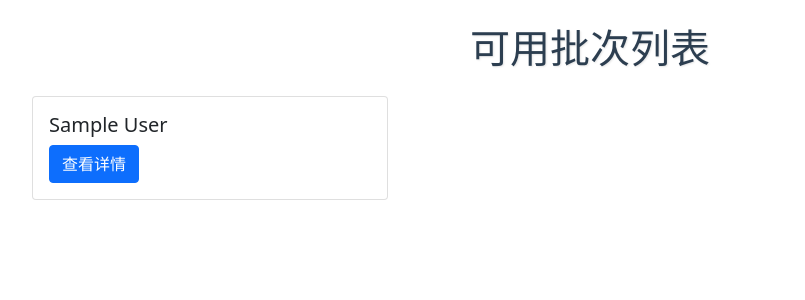
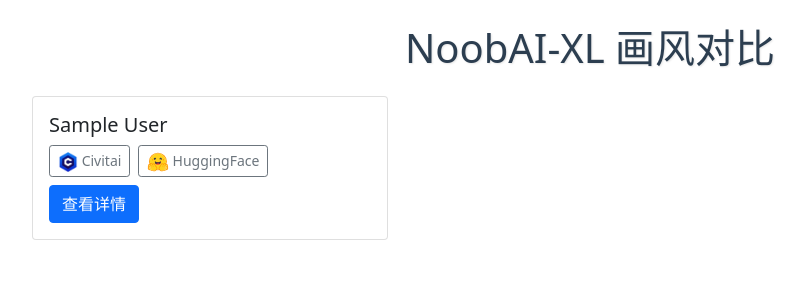
Before and after one commit to WallBreakerNO4/SD-prompts-test-website, a Flask app: template website/templates/index.html in a window 1280 px wide. Shown: the top 300 px of the page, without its empty margins (50-855 px from the left). Run offline with Flask 3, Linux system fonts and the light colour scheme; the template is opened without the code that fills it: most values are stand-ins (such as "Sample title", 1, 10 or a date in 2020).

Commit message:
更新首页模板和批次信息：修改 index.html 标题为 "NoobAI-XL 画风对比"，添加 Civitai 和 HuggingFace 链接按钮以提升用户体验；在 app.py 中更新批次信息，支持新链接的配置。

```diff
--- a/website/app.py
+++ b/website/app.py
@@ -89,7 +89,9 @@ def get_all_batches():
                     "name": batch_name,
                     "display_name": config["display_name"],
                     "url_path": config["url_path"],
-                    "path": str(batch_path)
+                    "path": str(batch_path),
+                    "civitai_url": config.get("civitai_url", ""),
+                    "huggingface_url": config.get("huggingface_url", "")
                 })
 
     return sorted(batches, key=lambda x: x["name"], reverse=True)
--- a/website/templates/index.html
+++ b/website/templates/index.html
@@ -3,19 +3,33 @@
 <head>
     <meta charset="UTF-8">
     <meta name="viewport" content="width=device-width, initial-scale=1.0">
-    <title>批次列表</title>
+    <title>NoobAI-XL 画风对比</title>
     <link rel="stylesheet" href="{{ url_for('static', filename='css/style.css') }}">
     <link href="https://cdn.jsdelivr.net/npm/bootstrap@5.1.3/dist/css/bootstrap.min.css" rel="stylesheet">
 </head>
 <body>
     <div class="container mt-4">
-        <h1 class="text-center mb-4">可用批次列表</h1>
+        <h1 class="text-center mb-4">NoobAI-XL 画风对比</h1>
         <div class="row">
             {% for batch in batches %}
             <div class="col-md-6 col-lg-4 mb-4">
                 <div class="card">
                     <div class="card-body">
                         <h5 class="card-title">{{ batch.display_name }}</h5>
+                        <div class="d-flex gap-2 mb-2">
+                            {% if batch.civitai_url %}
+                            <a href="{{ batch.civitai_url }}" target="_blank" class="btn btn-outline-secondary btn-sm">
+                                <img src="{{ url_for('static', filename='img/civitai-logo.png') }}" alt="Civitai" height="20">
+                                Civitai
+                            </a>
+                            {% endif %}
+                            {% if batch.huggingface_url %}
+                            <a href="{{ batch.huggingface_url }}" target="_blank" class="btn btn-outline-secondary btn-sm">
+                                <img src="{{ url_for('static', filename='img/hf-logo.svg') }}" alt="HuggingFace" height="20">
+                                HuggingFace
+                            </a>
+                            {% endif %}
+                        </div>
                         <a href="{{ url_for('show_batch', url_path=batch.url_path) }}" class="btn btn-primary">查看详情</a>
                     </div>
                 </div>
```
